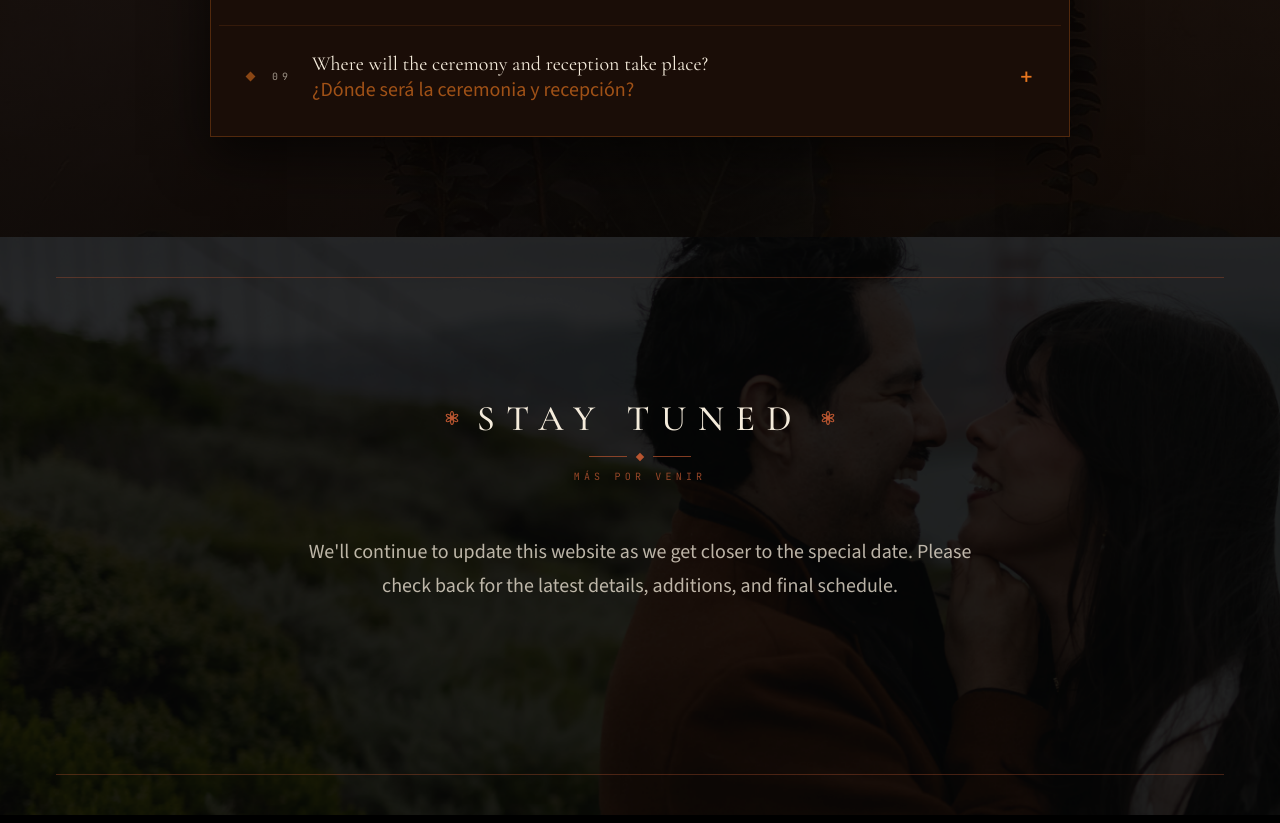
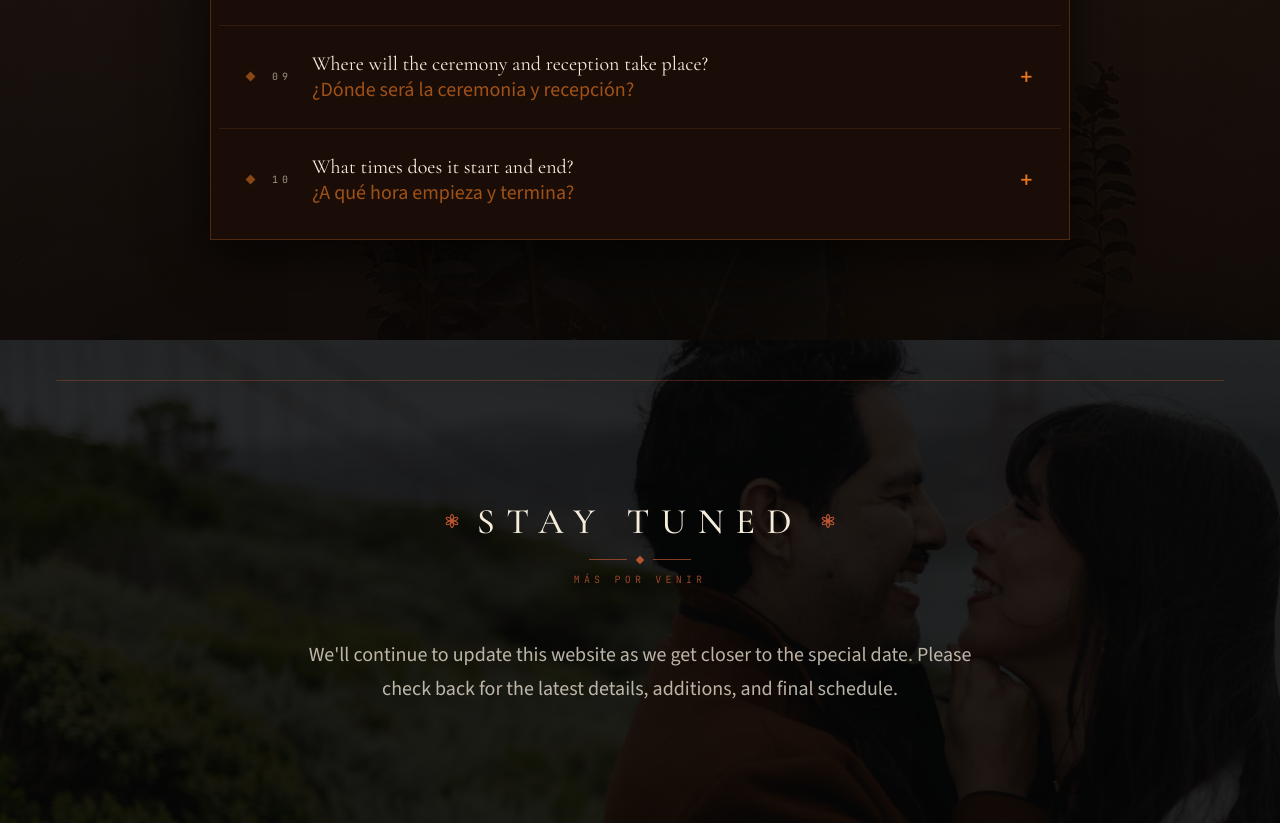
Before and after one commit to therealjenniflor/jzjswedding, a React (Vite) app: page / in a window 1280 px wide. Shown: the part 3960-4783 px from the top of the page. Built offline with nearby package versions, Linux system fonts and the light colour scheme; a web font is replaced by a local one.

Commit message:
FAQ Start End time added

```diff
--- a/src/components/CommonQuestions.tsx
+++ b/src/components/CommonQuestions.tsx
@@ -75,6 +75,13 @@ const faqs = [
     qes: '¿Dónde será la ceremonia y recepción?',
     a: 'The ceremony will be on the outdoor patio of the Mansion, not on the grass, so heels are totally fine! The reception will be held inside.',
     aes: 'La ceremonia será en el patio exterior de la Mansión, no en el césped, ¡así que los tacones están perfectos! La recepción será adentro.'
+  },
+  {
+    num: '10',
+    q: 'What times does it start and end?',
+    qes: '¿A qué hora empieza y termina?',
+    a: "Start time is at 4pm, and it will end at 10pm. An exact timeline of events, along with the expected time of arrival, will be added to the site closer to the wedding.",
+    aes: 'La hora de inicio es a las 4pm y termina a las 10pm. Se agregará un itinerario exacto de los eventos, junto con la hora de llegada esperada, al sitio más cerca de la boda.'
   }
 ];
 
```
